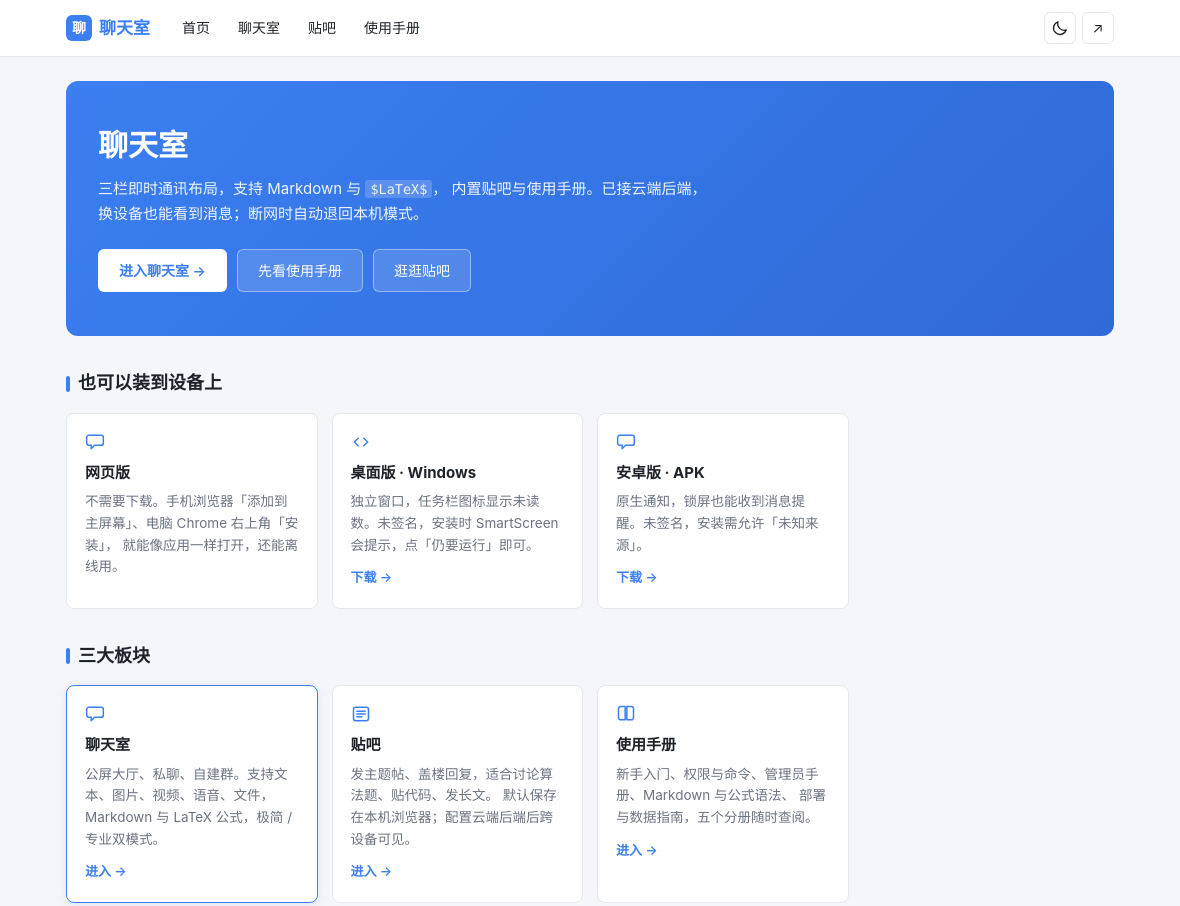
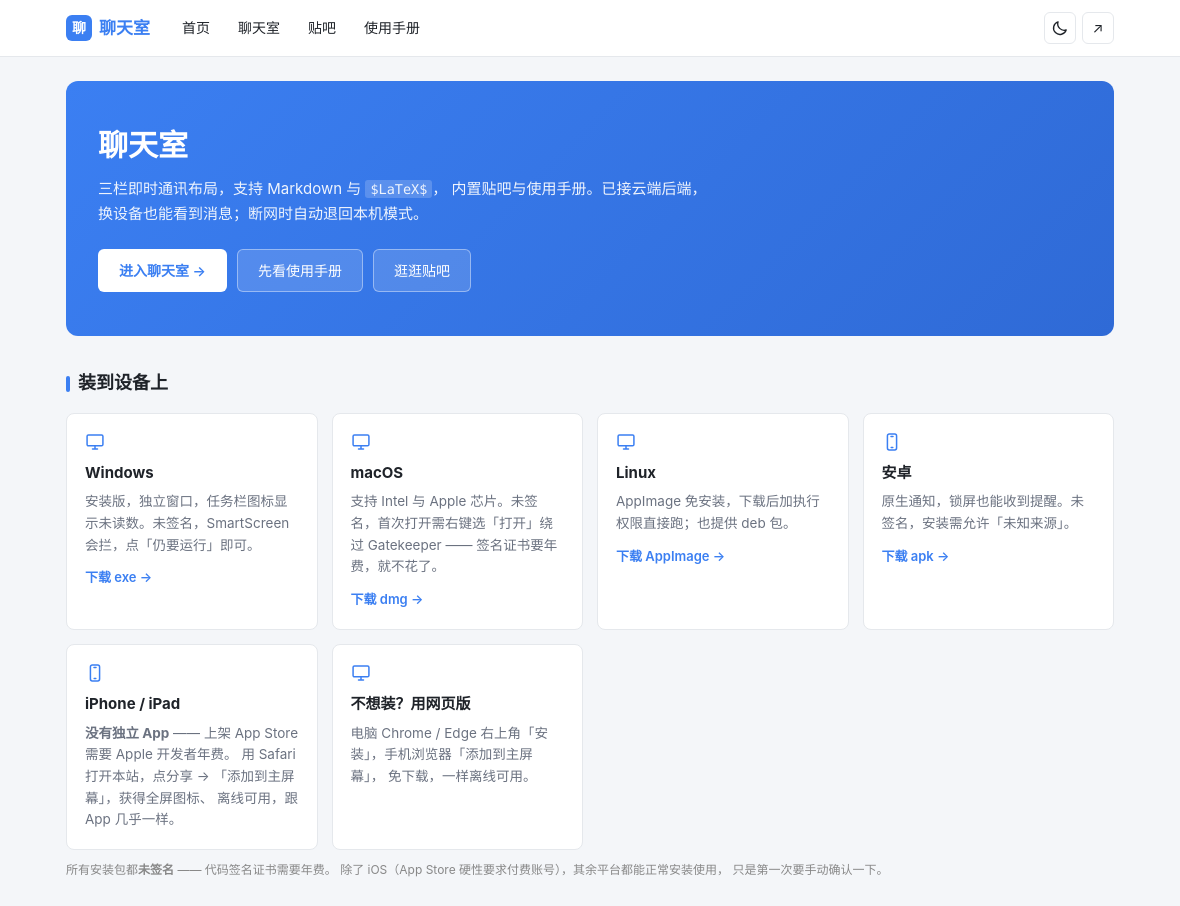
Before and after one commit to liuyiming2024/Chat, an Electron app: page index.html in a window 1180 px wide. Shown: the top 906 px of the page. Drawn offline with Linux system fonts and the light colour scheme.

Commit message:
全平台：桌面版加 macOS(dmg/zip,含Apple芯片) 与 Linux(AppImage/deb)；发布工作流拆四平台并行且可重跑（tag已存在先删后建）；落地页平台卡片补全并各给直链；诊断步骤全部 continue-on-error

```diff
--- a/assets/site.css
+++ b/assets/site.css
@@ -460,3 +460,10 @@ body.dark .card-main { box-shadow: 0 2px 10px rgba(125,179,255,.14); }
   font-weight: 600;
 }
 .card:hover { transform: translateY(-2px); }
+
+/* 平台说明脚注：把"未签名"这件事说在明处，别让人装到一半才发现 */
+.section-note {
+  margin: 10px 0 0;
+  font-size: 12px; color: #888; line-height: 1.7;
+}
+body.dark .section-note { color: #7c8698; }
--- a/index.html
+++ b/index.html
@@ -11,6 +11,15 @@
 <body>
 <svg xmlns="http://www.w3.org/2000/svg" style="display:none">
 <!-- 用法：<svg class="ic"><use href="#i-image"/></svg> -->
+  <symbol id="i-monitor" viewBox="0 0 24 24">
+    <rect x="2.5" y="3.5" width="19" height="13" rx="1.6"/>
+    <path d="M9 20.5h6M12 16.5v4"/>
+  </symbol>
+  <symbol id="i-phone" viewBox="0 0 24 24">
+    <rect x="6.5" y="2.5" width="11" height="19" rx="2.2"/>
+    <path d="M10.8 5.4h2.4"/>
+    <path d="M11 18.6h2"/>
+  </symbol>
   <symbol id="i-chat" viewBox="0 0 24 24">
     <path d="M4.6 4H19.4A2.6 2.6 0 0 1 22 6.6v6.8a2.6 2.6 0 0 1-2.6 2.6H11.4L7.4 20v-4H4.6A2.6 2.6 0 0 1 2 13.4V6.6A2.6 2.6 0 0 1 4.6 4z"/>
   </symbol>
@@ -116,28 +125,59 @@
 
   <!-- 客户端下载。之前三个平台做完了却没有任何入口，
        用户不知道有桌面版和安卓版 —— 等于没发布。 -->
-  <h2 class="section-title">也可以装到设备上</h2>
+  <!-- 客户端下载。之前三端做完了却没有任何入口，等于没发布。
+       现在按"市面上常用平台"列全，并各自给直链，不让用户在资产列表里自己分辨。 -->
+  <h2 class="section-title">装到设备上</h2>
   <div class="grid">
+    <a class="card" href="https://github.com/liuyiming2024/Chat/releases/latest/download/chat-win-setup.exe" target="_blank" rel="noopener" style="color:inherit">
+      <span class="card-icon"><svg class="ic" aria-hidden="true"><use href="#i-monitor"/></svg></span>
+      <h3>Windows</h3>
+      <p>安装版，独立窗口，任务栏图标显示未读数。未签名，SmartScreen
+         会拦，点「仍要运行」即可。</p>
+      <span class="card-link">下载 exe →</span>
+    </a>
+
+    <a class="card" href="https://github.com/liuyiming2024/Chat/releases/latest/download/chat-mac.dmg" target="_blank" rel="noopener" style="color:inherit">
+      <span class="card-icon"><svg class="ic" aria-hidden="true"><use href="#i-monitor"/></svg></span>
+      <h3>macOS</h3>
+      <p>支持 Intel 与 Apple 芯片。未签名，首次打开需右键选「打开」绕过
+         Gatekeeper —— 签名证书要年费，就不花了。</p>
+      <span class="card-link">下载 dmg →</span>
+    </a>
+
+    <a class="card" href="https://github.com/liuyiming2024/Chat/releases/latest/download/chat-linux.AppImage" target="_blank" rel="noopener" style="color:inherit">
+      <span class="card-icon"><svg class="ic" aria-hidden="true"><use href="#i-monitor"/></svg></span>
+      <h3>Linux</h3>
+      <p>AppImage 免安装，下载后加执行权限直接跑；也提供 deb 包。</p>
+      <span class="card-link">下载 AppImage →</span>
+    </a>
+
+    <a class="card" href="https://github.com/liuyiming2024/Chat/releases/latest/download/chat-android.apk" target="_blank" rel="noopener" style="color:inherit">
+      <span class="card-icon"><svg class="ic" aria-hidden="true"><use href="#i-phone"/></svg></span>
+      <h3>安卓</h3>
+      <p>原生通知，锁屏也能收到提醒。未签名，安装需允许「未知来源」。</p>
+      <span class="card-link">下载 apk →</span>
+    </a>
+
     <div class="card">
-      <span class="card-icon"><svg class="ic" aria-hidden="true"><use href="#i-chat"/></svg></span>
-      <h3>网页版</h3>
-      <p>不需要下载。手机浏览器「添加到主屏幕」、电脑 Chrome 右上角「安装」，
-         就能像应用一样打开，还能离线用。</p>
+      <span class="card-icon"><svg class="ic" aria-hidden="true"><use href="#i-phone"/></svg></span>
+      <h3>iPhone / iPad</h3>
+      <p><b>没有独立 App</b> —— 上架 App Store 需要 Apple 开发者年费。
+         用 Safari 打开本站，点分享 → 「添加到主屏幕」，获得全屏图标、
+         离线可用，跟 App 几乎一样。</p>
     </div>
-    <a class="card" href="https://github.com/liuyiming2024/Chat/releases/latest" target="_blank" rel="noopener" style="color:inherit">
-      <span class="card-icon"><svg class="ic" aria-hidden="true"><use href="#i-repo"/></svg></span>
-      <h3>桌面版 · Windows</h3>
-      <p>独立窗口，任务栏图标显示未读数。未签名，安装时 SmartScreen
-         会提示，点「仍要运行」即可。</p>
-      <span class="card-link">下载 →</span>
-    </a>
-    <a class="card" href="https://github.com/liuyiming2024/Chat/releases/latest" target="_blank" rel="noopener" style="color:inherit">
-      <span class="card-icon"><svg class="ic" aria-hidden="true"><use href="#i-chat"/></svg></span>
-      <h3>安卓版 · APK</h3>
-      <p>原生通知，锁屏也能收到消息提醒。未签名，安装需允许「未知来源」。</p>
-      <span class="card-link">下载 →</span>
-    </a>
+
+    <div class="card">
+      <span class="card-icon"><svg class="ic" aria-hidden="true"><use href="#i-monitor"/></svg></span>
+      <h3>不想装？用网页版</h3>
+      <p>电脑 Chrome / Edge 右上角「安装」，手机浏览器「添加到主屏幕」，
+         免下载，一样离线可用。</p>
+    </div>
   </div>
+
+  <p class="section-note">所有安装包都<b>未签名</b> —— 代码签名证书需要年费。
+     除了 iOS（App Store 硬性要求付费账号），其余平台都能正常安装使用，
+     只是第一次要手动确认一下。</p>
 
   <h2 class="section-title">三大板块</h2>
   <div class="grid">
--- a/www/assets/site.css
+++ b/www/assets/site.css
@@ -460,3 +460,10 @@ body.dark .card-main { box-shadow: 0 2px 10px rgba(125,179,255,.14); }
   font-weight: 600;
 }
 .card:hover { transform: translateY(-2px); }
+
+/* 平台说明脚注：把"未签名"这件事说在明处，别让人装到一半才发现 */
+.section-note {
+  margin: 10px 0 0;
+  font-size: 12px; color: #888; line-height: 1.7;
+}
+body.dark .section-note { color: #7c8698; }
```
Also changed, not shown: package.json (+40 -0 lines), .github/workflows/build-android.yml, .github/workflows/build-desktop.yml, .github/workflows/build-diag.yml, .github/workflows/db-check.yml, .github/workflows/db-reset.yml, .github/workflows/db-run.yml, .github/workflows/release.yml.
